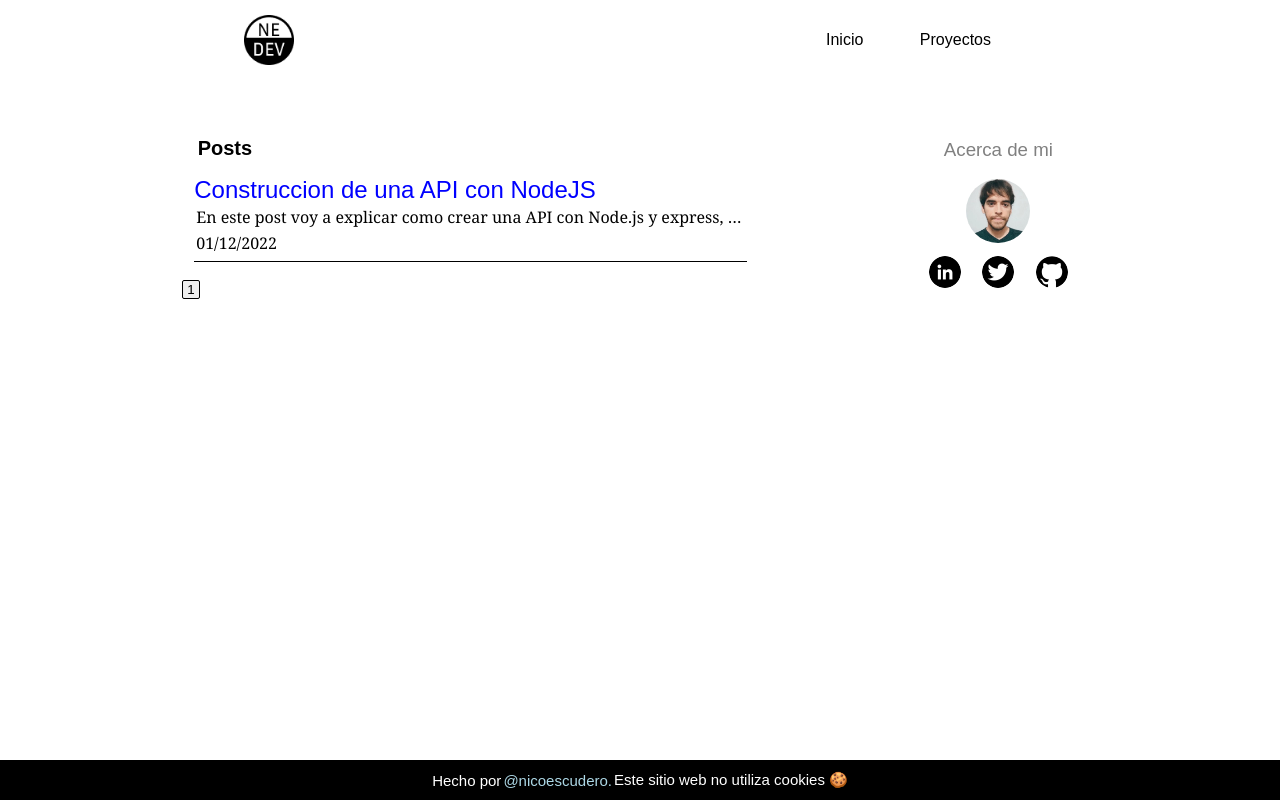
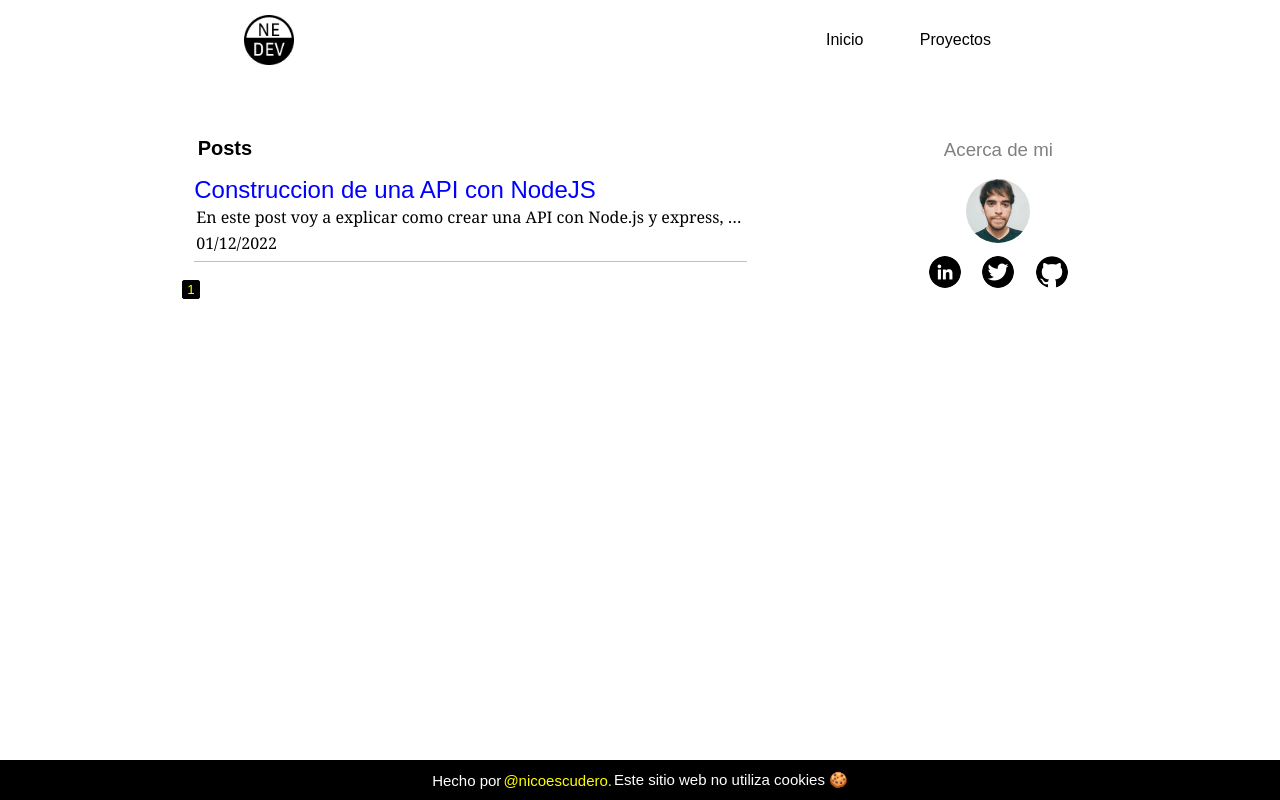
Before and after one commit to nicoescudero/Blog-nextjs, a Next.js app: page / in a window 1280 px wide. Built offline with nearby package versions, Linux system fonts and the light colour scheme; a web font is replaced by a local one.

Commit message:
update: change styles

```diff
--- a/styles/Home.module.css
+++ b/styles/Home.module.css
@@ -23,7 +23,7 @@
 }
 
 .card{
-  border-bottom: 1px solid black;
+  border-bottom: 1px solid #C0C0C0;
   display: flex;
   flex-direction: column;
   width: 90%;
@@ -83,6 +83,11 @@
   overflow: hidden;
 }
 
+.profile > img {
+  width: 64px;
+  height: 64px;
+}
+
 .social{
   width: 80%;
   display: flex;
@@ -99,6 +104,11 @@
   overflow: hidden;
 }
 
+.btn_social a img {
+  width: 32px;
+  height: 32px;
+  object-fit: contain;
+}
 .footer{
   background-color: black;
   color: white;
@@ -117,7 +127,7 @@
   margin: 0 2px;
 }
 .footer > a{
-  color: lightblue;
+  color: #FFFF00;
 }
 
 @media (max-width: 850px){
@@ -168,6 +178,8 @@
 }
 
 .btn_pagination{
+  background: #000;
+  color: #FFFF00;
   border: 1px solid black;
   padding: 1px 4px;
   margin: 3px;
```
Also changed, not shown: styles/post.module.css (+9 -1 lines).
